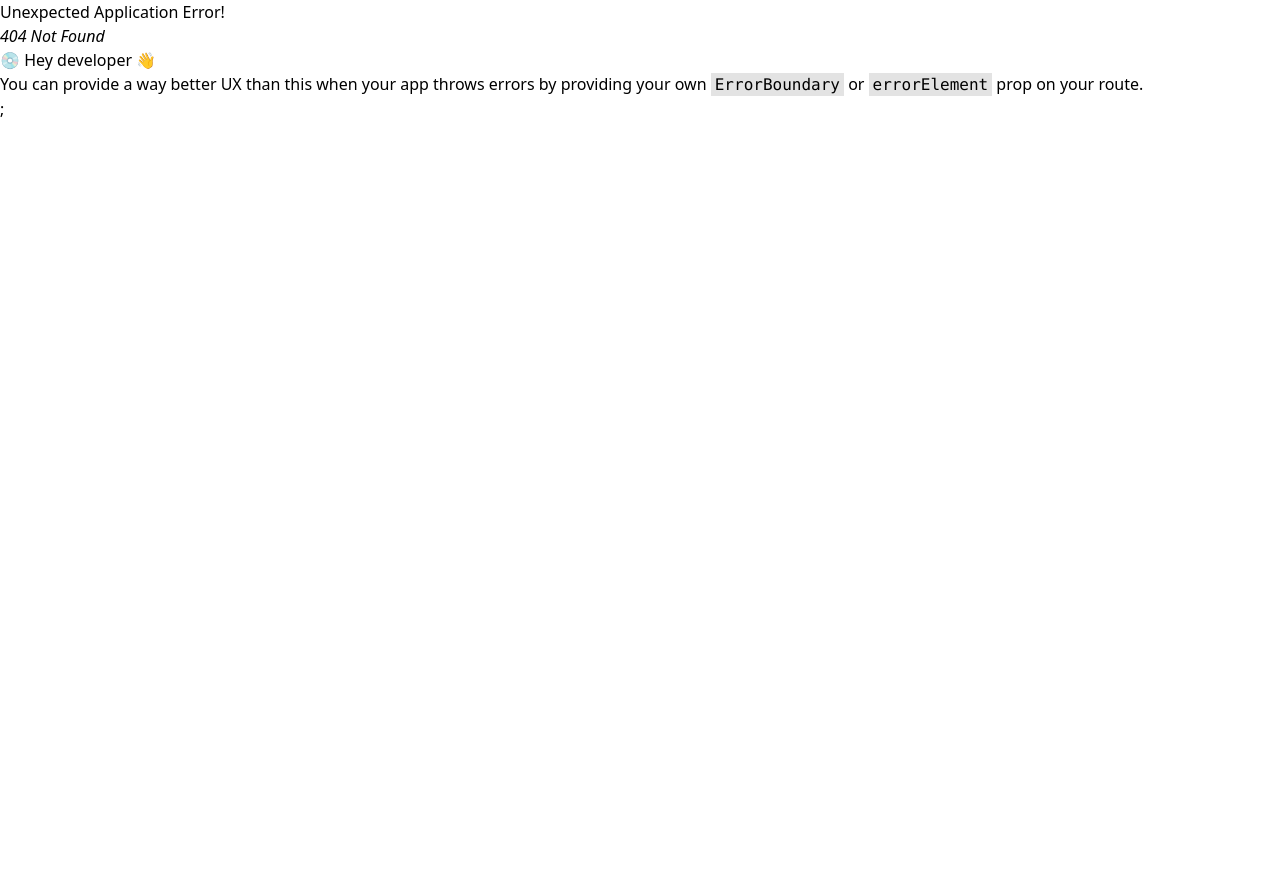
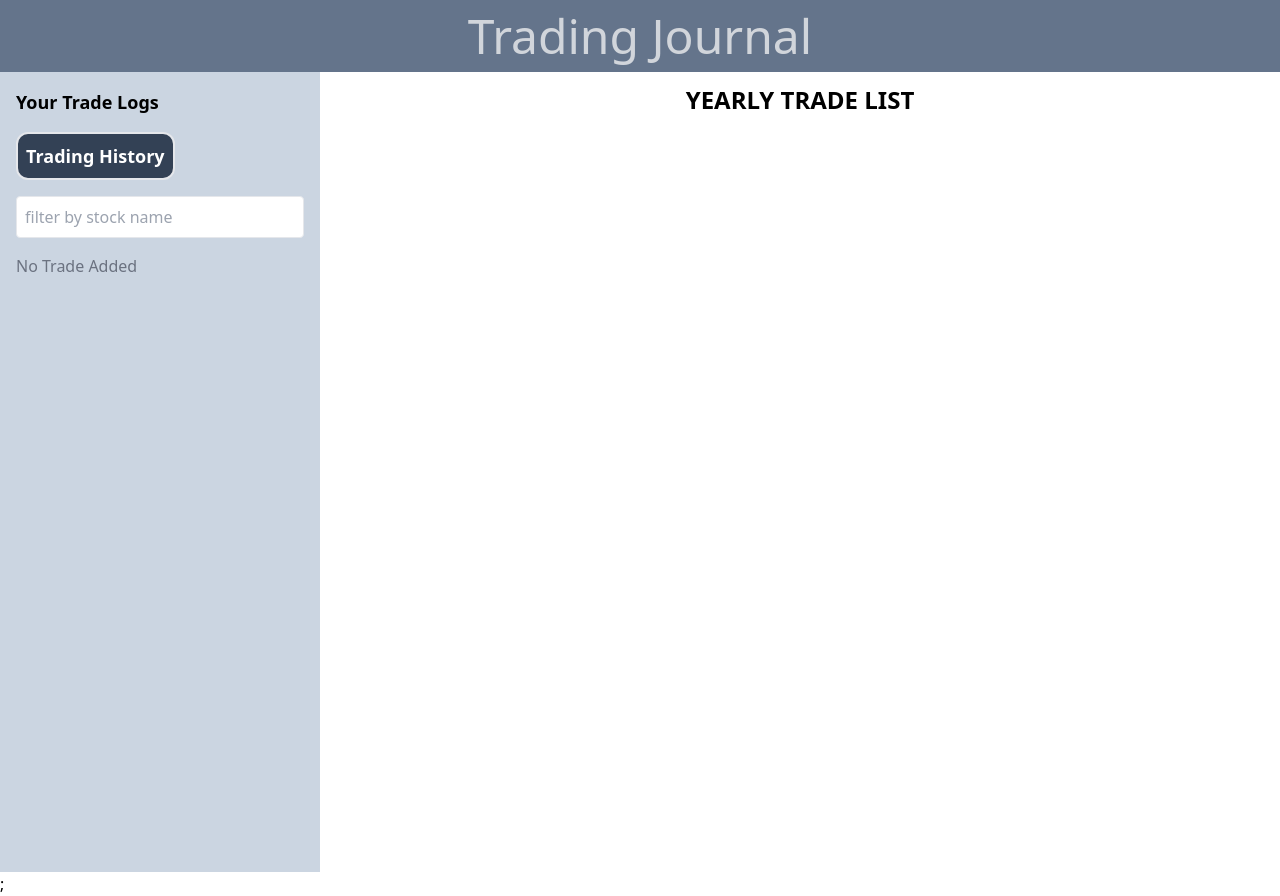
Before and after one commit to newwdeveloper/Trading-Tracker, a React (Vite) app: page /MonthlyTrades in a window 1280 px wide. Before the commit this address had no page. Before the commit the page ends 800 px from the top, so only its background shows below. Built offline with nearby package versions, Linux system fonts and the light colour scheme.

Commit message:
feat:added button on sidebar that shows history of the trades taken,sorted by year,month

```diff
--- a/src/components/Container.jsx
+++ b/src/components/Container.jsx
@@ -4,6 +4,7 @@ import DetailedPage from "./DetailedPage";
 import NoDisplayPage from "./NoDisplayPage";
 import SideBar from "./SideBar";
 import InputContainer from "./InputContainer";
+import MonthlyTrades from "./MonthlyTrades";
 
 const Container = () => {
   return (
@@ -40,6 +41,10 @@ const appRouter = createBrowserRouter([
         path: "/DetailedInfo",
         element: <DetailedPage />,
       },
+      {
+        path: "/MonthlyTrades",
+        element: <MonthlyTrades />,
+      },
     ],
   },
 ]);
--- /dev/null
+++ b/src/components/MonthlyTrades.jsx
@@ -0,0 +1,133 @@
+import { useState, useMemo } from "react";
+import { useSelector } from "react-redux";
+import { useNavigate } from "react-router-dom";
+
+const YearlyTrades = () => {
+  const formData = useSelector((store) => store.input.input);
+  const navigate = useNavigate();
+
+  // State to manage expanded year and month
+  const [expandedYear, setExpandedYear] = useState(null);
+  const [expandedMonth, setExpandedMonth] = useState(null);
+
+  // Function to group trades by year and month
+  const groupTradesByYearAndMonth = () => {
+    if (!Array.isArray(formData)) return {};
+
+    const groupedData = {};
+
+    formData.forEach((trade) => {
+      const date = new Date(trade.buyDate);
+      const year = date.getFullYear();
+      const month = date.toLocaleString("default", { month: "long" });
+
+      if (!groupedData[year]) {
+        groupedData[year] = {};
+      }
+      if (!groupedData[year][month]) {
+        groupedData[year][month] = [];
+      }
+      groupedData[year][month].push(trade);
+    });
+
+    return groupedData;
+  };
+
+  // Memoize the grouped data for performance
+  const groupedData = useMemo(groupTradesByYearAndMonth, [formData]);
+
+  // Toggle for year
+  const toggleYear = (year) => {
+    setExpandedYear(expandedYear === year ? null : year);
+    setExpandedMonth(null); // Reset month when year is toggled
+  };
+
+  // Toggle for month within a year
+  const toggleMonth = (month) => {
+    setExpandedMonth(expandedMonth === month ? null : month);
+  };
+
+  // Get all the years available in the data
+  const years = Object.keys(groupedData);
+
+  return (
+    <div>
+      <div className="text-2xl font-bold p-3 text-center">
+        YEARLY TRADE LIST
+      </div>
+
+      {/* Render Year Buttons */}
+      {years.map((year) => (
+        <div key={year}>
+          <div
+            onClick={() => toggleYear(year)}
+            className={`p-2 rounded cursor-pointer flex justify-between items-center ${
+              expandedYear === year
+                ? "bg-amber-300 text-black hover:bg-amber-600"
+                : "bg-slate-400 text-white hover:bg-slate-600"
+            }`}
+          >
+            <span>{year}</span>
+            <span>{expandedYear === year ? "▲" : "▼"}</span>
+          </div>
+
+          {/* Render Months for the Expanded Year */}
+          {expandedYear === year && (
+            <div className="mt-2">
+              {Object.keys(groupedData[year]).map((month) => (
+                <div key={month}>
+                  <div
+                    onClick={() => toggleMonth(month)}
+                    className={`p-2 rounded cursor-pointer flex justify-between items-center ${
+                      expandedMonth === month
+                        ? "bg-amber-200 text-black hover:bg-amber-400"
+                        : "bg-slate-300 text-black hover:bg-slate-500"
+                    }`}
+                  >
+                    <span>{month}</span>
+                    <span>{expandedMonth === month ? "▲" : "▼"}</span>
+                  </div>
+
+                  {/* Render Trades for the Expanded Month */}
+                  {expandedMonth === month && (
+                    <ul className="mt-2 space-y-2">
+                      {/* Render trades for the current month if available */}
+                      {groupedData[year][month]?.map((trade, index) => (
+                        <li
+                          key={index}
+                          className="border-b p-2 flex justify-between items-center"
+                        >
+                          <span className="text-black">{trade.stockName}</span>
+                          <span className="text-sm text-gray-500">
+                            {trade.buyDate}
+                          </span>
+                          <button
+                            onClick={() =>
+                              navigate("/DetailedInfo", { state: trade })
+                            }
+                            className="text-blue-500 hover:underline"
+                          >
+                            Details
+                          </button>
+                        </li>
+                      ))}
+                      {/* If no trades for this month */}
+                      {(!groupedData[year][month] ||
+                        groupedData[year][month].length === 0) && (
+                        <li className="text-center text-3xl text-gray-500">
+                          No trades for this month
+                        </li>
+                      )}
+                    </ul>
+                  )}
+                </div>
+              ))}
+            </div>
+          )}
+        </div>
+      ))}
+    </div>
+  );
+};
+
+export default YearlyTrades;
--- a/src/components/SideBar.jsx
+++ b/src/components/SideBar.jsx
@@ -106,9 +106,18 @@ const SideBar = () => {
   const filteredData = formData.filter((set) =>
     set.stockName.toLowerCase().includes(filter.toLowerCase())
   );
+
   return (
-    <div className="w-full sm:w-full md:w-3/12 border-slate-950 bg-slate-300 p-4">
+    <div className="w-full sm:w-full md:w-3/12 border-slate-950 bg-slate-300 p-4 h-screen">
       <div className="font-bold text-lg mb-4">Your Trade Logs</div>
+
+      <button
+        onClick={() => navigate("/MonthlyTrades")}
+        className="font-bold text-lg mb-4 border-2 p-2 rounded-xl text-center hover:bg-slate-400 text-white bg-slate-700"
+      >
+        Trading History
+      </button>
+
       <input
         type="search"
         placeholder="filter by stock name"
@@ -119,6 +128,8 @@ const SideBar = () => {
       <ul className="space-y-3">
         {formData.length === 0 ? (
           <p className="text-gray-500">No Trade Added</p>
+        ) : filteredData.length === 0 ? (
+          <p className="text-gray-500">No Search Found</p>
         ) : (
           filteredData.map((set, index) => (
             <li key={index} className="border-b p-2">
```
